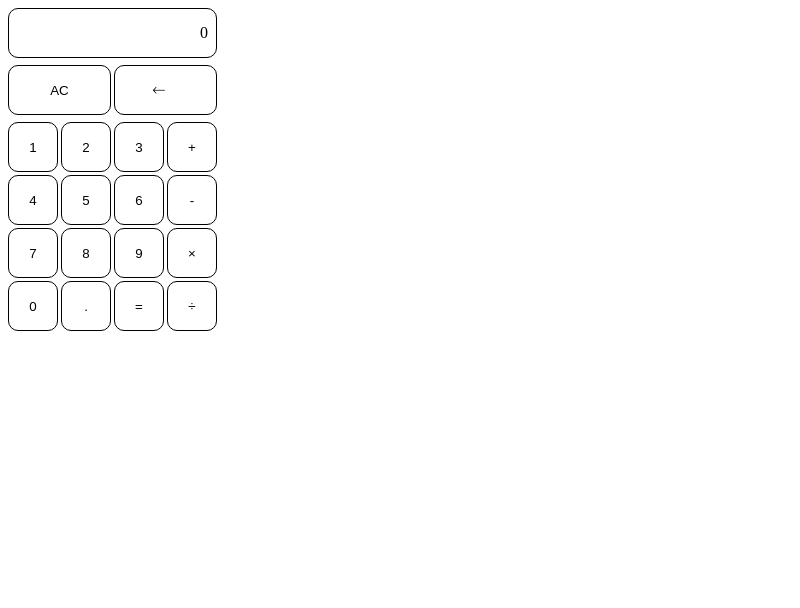
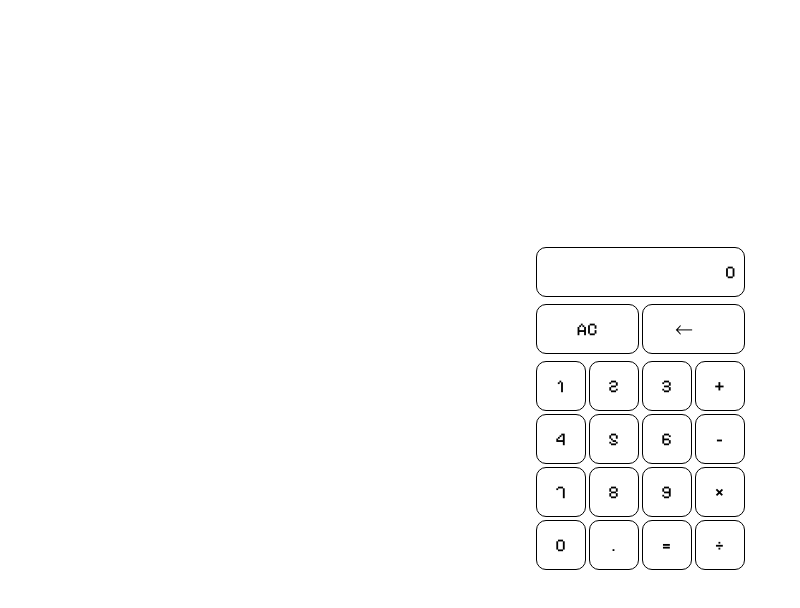
Before and after one commit to twee-256/calc-project, a plain HTML site: page index.html in a window 1280 px wide. Shown: the whole page, without its empty margins (0-800 px from the left). Drawn offline with Linux system fonts and the light colour scheme.

Commit message:
edited font styling

```diff
--- a/index.html
+++ b/index.html
@@ -5,10 +5,14 @@
     <meta charset="UTF-8">
     <meta name="viewport" content="width=device-width, initial-scale=1.0">
     <link rel="stylesheet" href="site.css">
+    <link rel="preconnect" href="https://fonts.googleapis.com">
+    <link rel="preconnect" href="https://fonts.gstatic.com" crossorigin>
+    <link href="https://fonts.googleapis.com/css2?family=Pixelify+Sans:wght@400..700&display=swap" rel="stylesheet">
     <title>Calculator</title>
 </head>
 
 <body>
+    <main>
         <div class="calc-display">
             <div class="display">0</div>
         </div>
@@ -34,6 +38,7 @@
             <button class="digit" value="=">=</button>
             <button class="digit" value="÷">÷</button>
         </div>
+    </main>
     <script src="scripts.js"></script>
 </body>
 
--- a/site.css
+++ b/site.css
@@ -1,6 +1,28 @@
+html,
+body {
+    height: 100%;
+}
+
+@font-face {
+    font-family: 'PixelifySans';
+    src: url('/fonts/PixelifySans-VariableFont_wght.ttf');
+    font-weight: 100 1000;
+    font-style: normal;
+}
+
 body {
     display: flex;
+    flex-direction: row;
+    justify-content: center;
+    align-items: center;
+    font-family: 'PixelifySans', 'Gill Sans', monospace, Calibri, 'Trebuchet MS', sans-serif;
+}
+
+main {
+    display: flex;
     flex-direction: column;
+    justify-content: center;
+    align-items: center;
     gap: 7px;
 }
 
@@ -22,6 +44,7 @@ body {
     display: grid;
     grid-template-columns: 209px;
     grid-template-rows: 50px;
+    font-size: large;
 }
 
 .calculator-grid button,
@@ -33,6 +56,8 @@ body {
     border: 1px solid;
     border-radius: 10px;
     background-color: white;
+    font-size: large;
+    font-family: 'PixelifySans', 'Gill Sans', monospace, Calibri, 'Trebuchet MS', sans-serif;
 }
 
 .display {
```
Also changed, not shown: fonts/PixelifySans-VariableFont_wght.ttf (added). Lines whose indentation alone changed are shown as unchanged.
